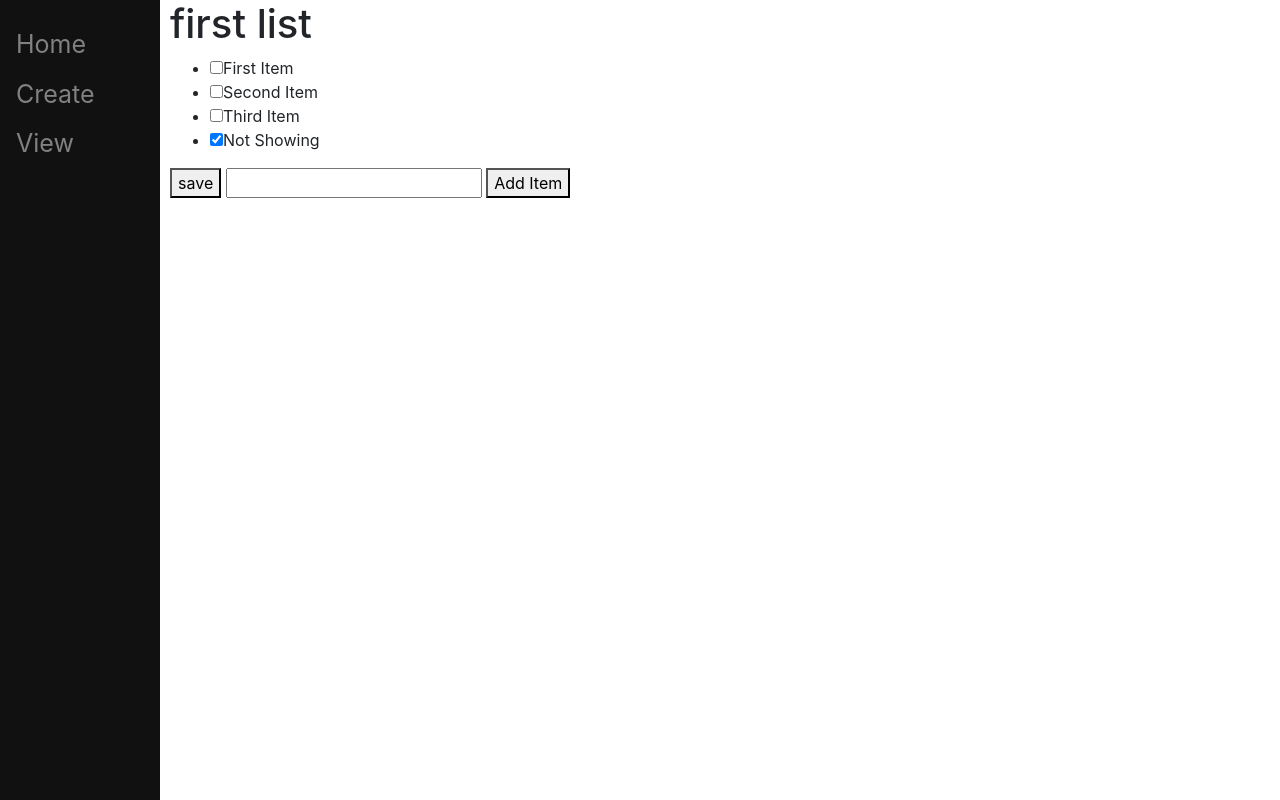
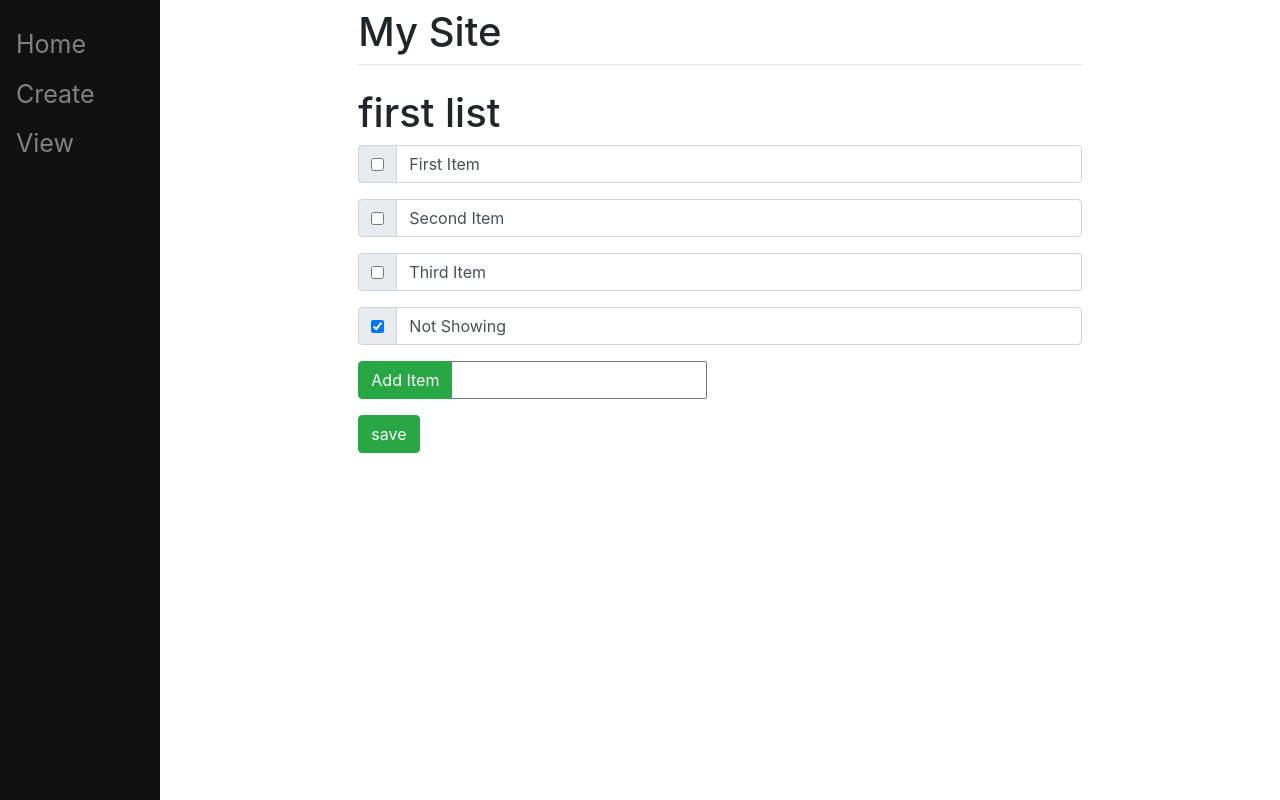
Before and after one commit to ni910715/learn-django, a Django app: page /2 in a window 1280 px wide. Run offline with Django 4.2, Linux system fonts and the light colour scheme; data comes from the database, SQL or seed files in the repository.

Commit message:
use bootstrap

```diff
--- a/firstsite/main/templates/main/base.html
+++ b/firstsite/main/templates/main/base.html
@@ -48,8 +48,14 @@
         <a href="/2">View</a>
     </div>
     <div id="content", name="content", class="main">
-        {% block content %}
-        {% endblock %}
+        <div class="row justify-content-center">
+            <div class="col-8">
+                <h1 class="mt-2">My Site</h1>
+                <hr class="mt-0 mb-4">
+                {% block content %}
+                {% endblock %}
+            </div>
+        </div>
     </div>
 
     <script src="https://code.jquery.com/jquery-3.3.1.slim.min.js" integrity="sha384-q8i/X+965DzO0rT7abK41JStQIAqVgRVzpbzo5smXKp4YfRvH+8abtTE1Pi6jizo" crossorigin="anonymous"></script>
--- a/firstsite/main/templates/main/list.html
+++ b/firstsite/main/templates/main/list.html
@@ -5,19 +5,28 @@
     <h1>{{ls.name}}</h1>
     <form action="#" method="post">
         {% csrf_token %}
-        <ul>
         {% for item in ls.item_set.all %}
+        <div class="input-group mb-3">
+            <div class="input-group-prepend">
+                <div class="input-group-text">
                     {% if item.complete == True %}
                     <!-- 加入<input type="checkbox", value="clicked", name="c{{item.id}}" checked> 在text前顯示checkbox checked為勾選-->
-                    <li><input type="checkbox", value="clicked", name="c{{item.id}}" checked>{{item.text}}</li>
+                        <input type="checkbox", value="clicked", name="c{{item.id}}" checked>
                     {% else %}
-                    <li><input type="checkbox", value="clicked", name="c{{item.id}}">{{item.text}}</li>
+                        <input type="checkbox", value="clicked", name="c{{item.id}}">
                     {% endif %}
+                </div>
+            </div>
+            <input type="text", value="{{item.text}}", class="form-control">
+        </div>
         {% endfor %}
-        </ul>
         <!-- setup the button and text area -->
-        <button type="submit", name="save", value="save">save</button>
+        <div class="input-group mb-3">
+            <div class="input-group-prepend">
+                <button type="submit", name="newItem", value="newItem", class="btn btn-success">Add Item</button>
+            </div>
             <input type="text", name="new">
-        <button type="submit", name="newItem", value="newItem">Add Item</button>
+        </div>
+        <button type="submit", name="save", value="save", class="btn btn-success">save</button>
     </form>
 {% endblock %}
```
Also changed, not shown: firstsite/main/templates/main/create.html (+7 -3 lines). Lines whose indentation alone changed are shown as unchanged.
